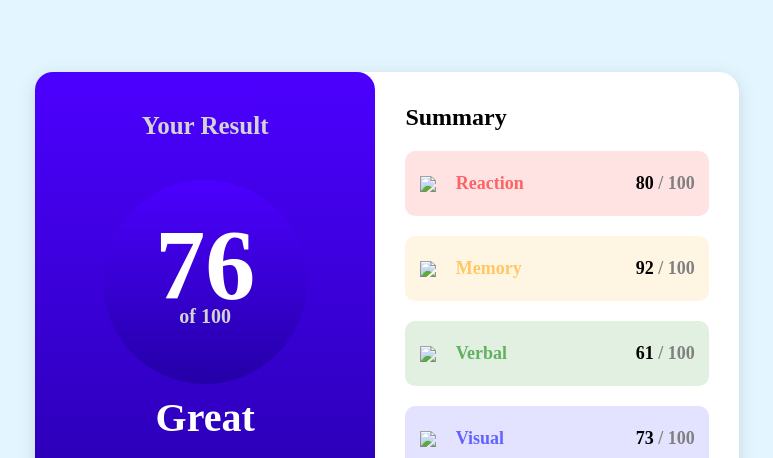
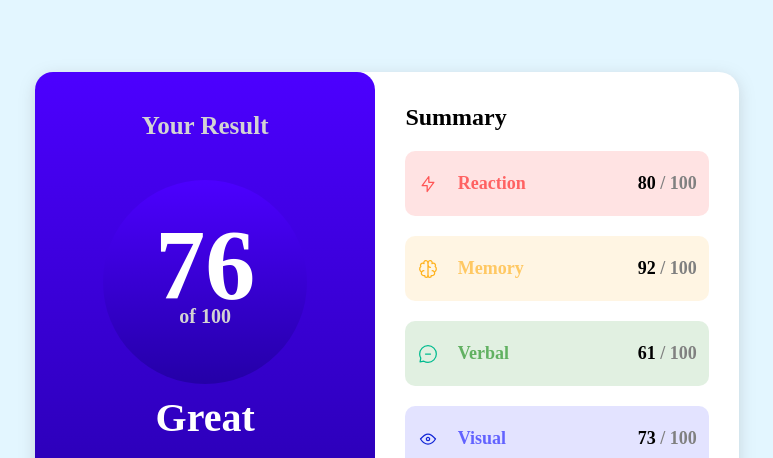
Before and after one commit to RiddsTech/Web-Assessment, a plain HTML site: page index.html in a window 1280 px wide. Shown: the top 458 px of the page, without its empty margins (253-1026 px from the left). Drawn offline with Linux system fonts and the light colour scheme.

Commit message:
Update index.html

```diff
--- a/index.html
+++ b/index.html
@@ -370,25 +370,25 @@
         <h2 id="top">Summary</h2>
 
         <div class="grade1">
-          <img src="assets/images/icon-reaction.svg" id="icon">
+          <img src="icon-reaction.svg" id="icon">
           <h4 id="mark1">Reaction</h4>
           <h4 id="rate">80 <span> / 100</span></h4>
         </div>
 
         <div class="grade2">
-          <img src="assets/images/icon-memory.svg" id="icon">
+          <img src="icon-memory.svg" id="icon">
           <h4 id="mark2">Memory</h4>
           <h4 id="rate">92 <span> / 100</span></h4>
         </div>
 
         <div class="grade3">
-          <img src="assets/images/icon-verbal.svg" id="icon">
+          <img src="icon-verbal.svg" id="icon">
           <h4 id="mark3">Verbal</h4>
           <h4 id="rate">61 <span> / 100</span></h4>
         </div>
 
         <div class="grade4">
-          <img src="assets/images/icon-visual.svg" id="icon">
+          <img src="icon-visual.svg" id="icon">
           <h4 id="mark4">Visual</h4>
           <h4 id="rate">73 <span> / 100</span></h4>
         </div>
```
